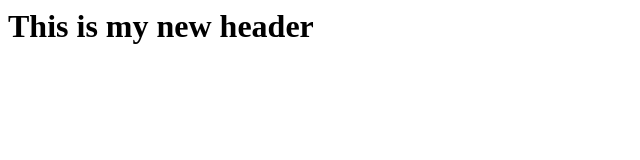
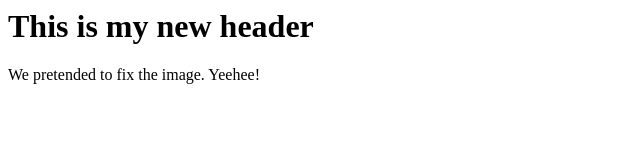
Before and after one commit to jdeeezzy/branch-local-remote, a plain HTML site: page index.html in a window 1280 px wide. Shown: the whole page, without its empty margins (0-640 px from the left). Drawn offline with Linux system fonts and the light colour scheme.

```diff
--- a/index.html
+++ b/index.html
@@ -1 +1,2 @@
 <h1> This is my new header </h1>
+<p>We pretended to fix the image. Yeehee!</p>
```
Also changed, not shown: 1 other file.
